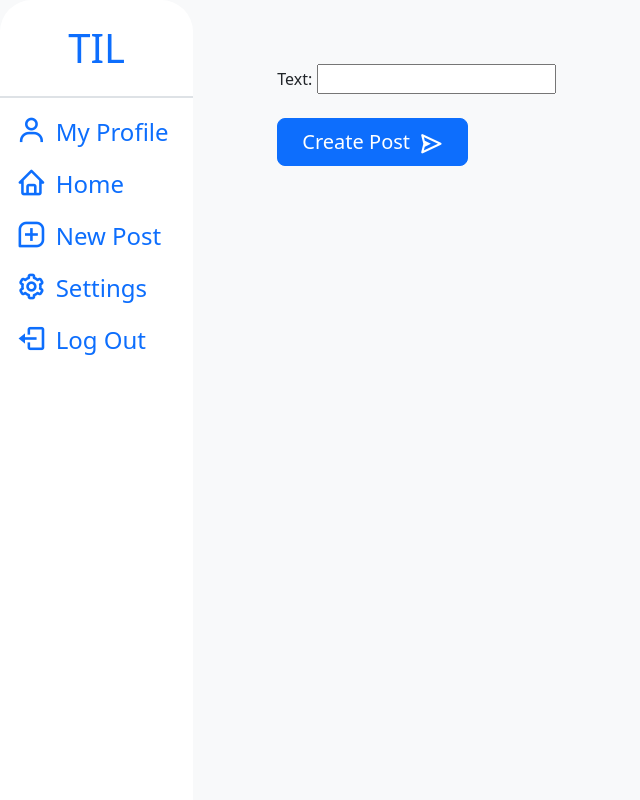
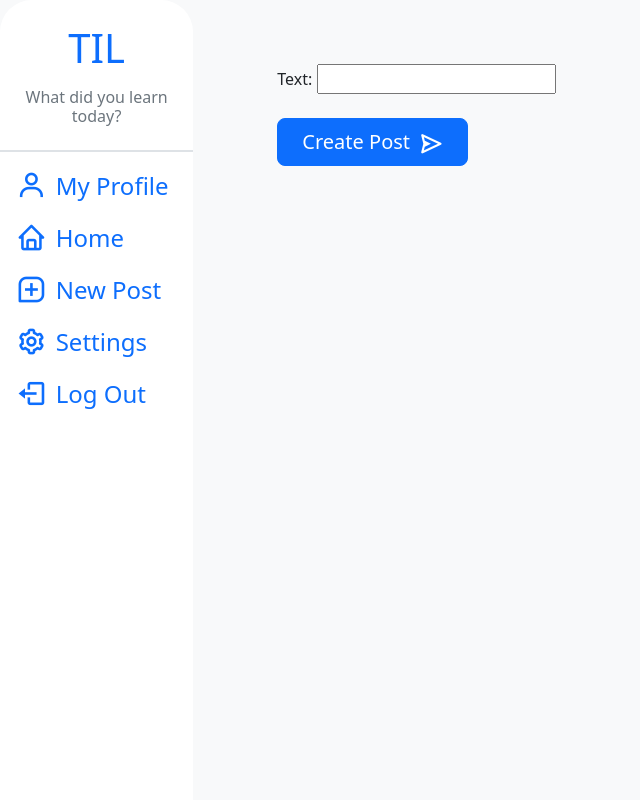
Before and after one commit to perez-kay/TIL, a Django app: page /new/ in a window 1280 px wide. Shown: the whole page, without its empty margins (0-640 px from the left). Run offline with Django 5.2, Linux system fonts and the light colour scheme; the visitor is signed in with stand-in values (Sample User, id 1).

Commit message:
added a subtitle to the nav

```diff
--- a/templates/base.html
+++ b/templates/base.html
@@ -21,8 +21,11 @@
             <div class="row">
                 <div class="col-2">
                     <nav class="vh-100 rounded-top-5 bg-white position-sticky top-0 start-0">
-                        <ul class="nav flex-column">
-                            <h1 class="text-center text-primary py-4 border-bottom border-2">TIL</h1>
+                        <ul class="nav flex-column ">
+                            <h1 class="text-center text-primary pt-4 pb-2">TIL</h1>
+                            <h2 class="text-center text-secondary border-bottom border-2 pb-4 fs-6">
+                                What did you learn today?
+                            </h2>
                             {% if request.user.is_authenticated %}
                                 <li class="nav-item">
                                     <a class="nav-link fs-4"
```
